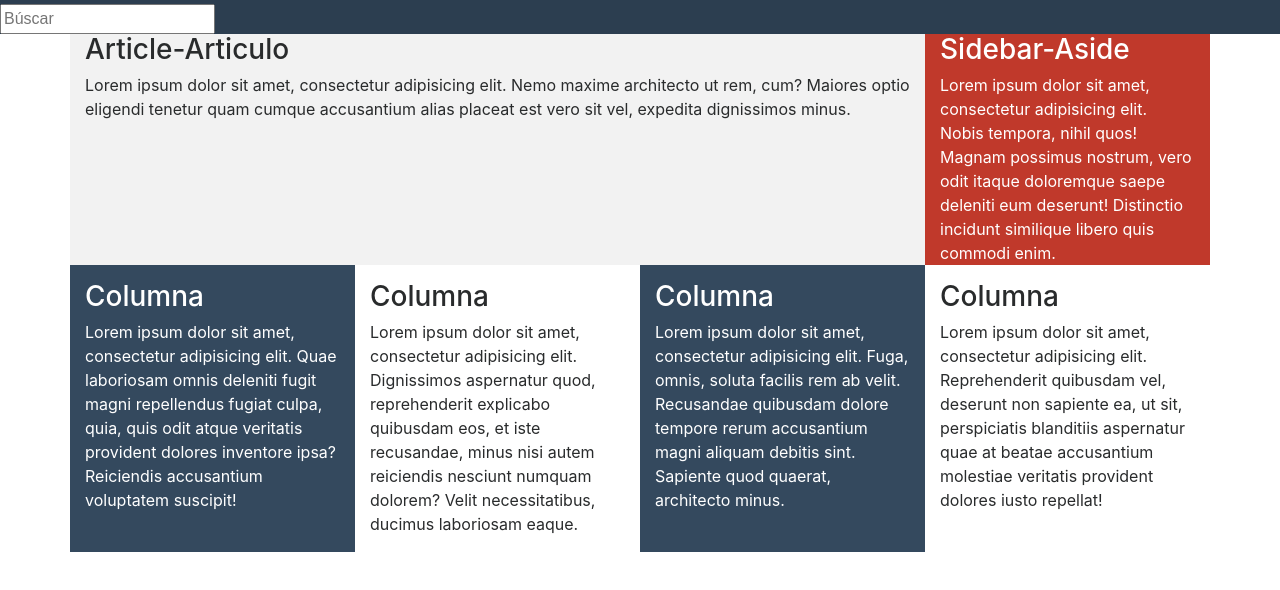
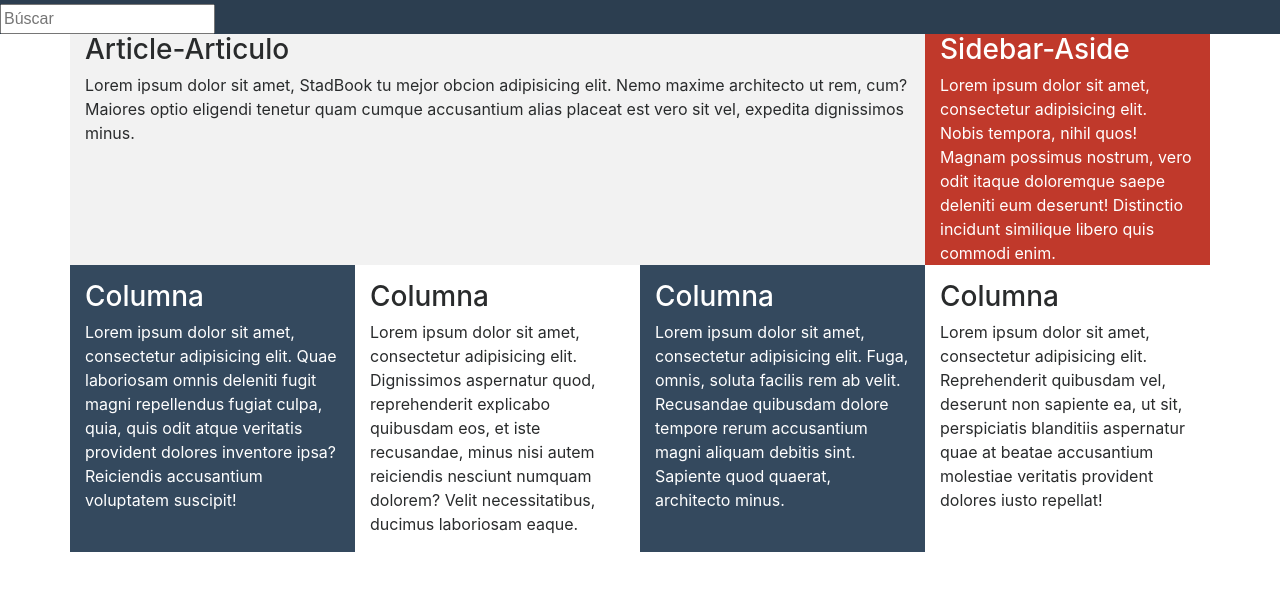
Before and after one commit to silviopantja/STANDBOOK, a plain HTML site: page practica bootstrap/index.html in a window 1280 px wide. Shown: the part 48-638 px from the top of the page. Drawn offline with Linux system fonts and the light colour scheme.

Commit message:
Update index.html

```diff
--- a/practica bootstrap/index.html
+++ b/practica bootstrap/index.html
@@ -19,7 +19,7 @@
 		<section class="main row">
 			<article class="col-xs-12 col-sm-8 col-md-9 collg-9">
 				<h3>Article-Articulo</h3>
-					Lorem ipsum dolor sit amet, consectetur adipisicing elit. Nemo maxime architecto ut rem, cum? Maiores optio eligendi tenetur quam cumque accusantium alias placeat est vero sit vel, expedita dignissimos minus.
+					Lorem ipsum dolor sit amet, StadBook tu mejor obcion adipisicing elit. Nemo maxime architecto ut rem, cum? Maiores optio eligendi tenetur quam cumque accusantium alias placeat est vero sit vel, expedita dignissimos minus.
 			</article>
 
 			<aside class="col-xs-12 col-sm-4 col-md-3 collg-3">
```
